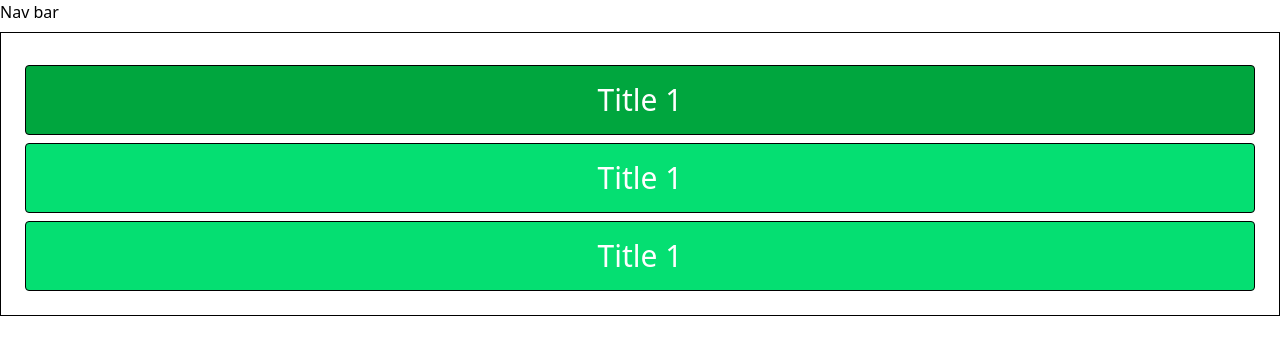
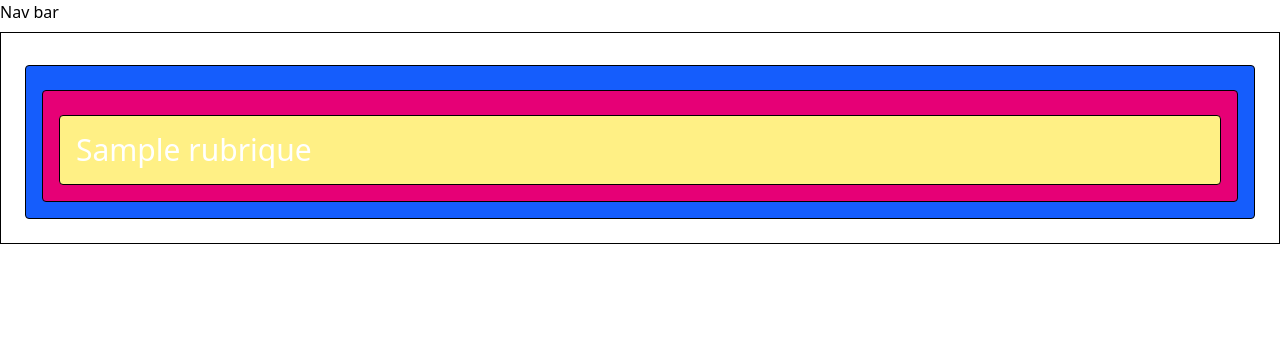
Before and after one commit to yannsay/votes_nominaux_geneve_app, a Django app: template templates/selection-rgse.html in a window 1280 px wide. Shown: the top 355 px of the page. Run offline with Django 5.2, Linux system fonts and the light colour scheme; the template is opened without the code that fills it: most values are stand-ins (such as "Sample title", 1, 10 or a date in 2020).

Commit message:
creating the RSGE dictionary and render it

```diff
--- a/templates/selection-rgse.html
+++ b/templates/selection-rgse.html
@@ -1,53 +1,63 @@
 <!DOCTYPE html>
 <html lang="en">
+
 <head>
     <meta charset="UTF-8">
     <meta name="viewport" content="width=device-width, initial-scale=1.0">
     <title>Document</title>
     <script src="https://cdn.jsdelivr.net/npm/@tailwindcss/browser@4"></script>
+    {% load static %}
+    <link rel="stylesheet" href="{% static 'votes_nominaux_geneve/style.css' %}" />
+    <!-- <link rel="stylesheet" href="{{ STATIC_URL }}'votes_nominaux_geneve/style.css'" /> -->
 
 </head>
+
 <body>
     <!-- Nav bar -->
     <nav>
         <div>
-        <h1>Nav bar</h1>
+            <h1>Nav bar</h1>
 
         </div>
     </nav>
 
     <!-- Main content -->
-    <div class = "border mt-2 p-6">
-        <div class="border bg-green-600 rounded mt-2 p-4 text-center hover:bg-green-400"> <!--  All chapters -->
-            <div class="group">
-                <h2 class="text-3xl text-white"> Title 1</h2>
+    <div class="border mt-2 p-6">
+        <!--  Block for all rubriques -->
+        <div class="border rounded mt-2 p-4 bg-blue-600 text-left">
+            {% for rubrique, chapters in rsge_dict.items %}
+            <!-- Block for a single rubriques (including all chapters) -->
+            <div class="border rounded mt-2 p-4 bg-pink-600 group">
+                <!-- Block for rubrique title-->
+                <div class="border rounded mt-2 p-4 bg-yellow-200">
+                    <h2 class="text-3xl text-white"> {{rubrique}}</h2>
+                </div>
+                <!-- end Block for rubrique title-->
+
+                <!-- Block for all chapters -->
+                <div>
+                    {% for chapter in chapters %}
+
+                    <!-- Block for signle chapter-->
                     <a href="https://www.google.com">
+                        <div class="border rounded mt-2 p-4 bg-red-600 hidden group-hover:block hover:bg-blue-600">
+                            {{chapter}}
+                        </div>
+                    </a>
+                    <!-- end Block for single chapter-->
+                    {% endfor %}
+                </div>
+                <!-- end Block for all chapters -->
 
-                <div class ="hidden border rounded p-1 mt-2 group-hover:block hover:bg-blue-600">
-Chapter 1
-                </div>
-                    </a>
-                <div class ="hidden border rounded p-1 mt-2 group-hover:block">
-                    <button>
-Chapter 1
-                    </button>
-                </div>
-                        </div>
+
+
+            </div>
+            <!-- end Block for a single rubrique (including all chapters) -->
+            {% endfor %}
         </div>
+        <!--  end Block for all rubriques -->
 
-        <div class="border bg-green-400 rounded mt-2 p-4 text-center hover:bg-blue-600"> <!--  All chapters -->
-            <div>
-                <h2 class="text-3xl text-white"> Title 1</h2>
-            </div>
-        </div>
-
-        <div class="border bg-green-400 rounded mt-2 p-4 text-center hover:bg-blue-600"> <!--  All chapters -->
-            <div>
-                <h2 class="text-3xl text-white"> Title 1</h2>
-            </div>
-        </div>
-
-    </div>
 
 </body>
+
 </html>
--- /dev/null
+++ b/votes_nominaux_geneve/static/votes_nominaux_geneve/style.css
@@ -0,0 +1,31 @@
+
+:root {
+  --color-midnight: #121063;
+  --color-tahiti: #3ab7bf;
+  --color-bermuda: #78dcca;
+}
+
+/* You can now use these custom properties in your CSS */
+.bg-midnight {
+  background-color: var(--color-midnight);
+}
+
+.bg-tahiti {
+  background-color: var(--color-tahiti);
+}
+
+.bg-bermuda {
+  background-color: var(--color-bermuda);
+}
+
+.text-midnight {
+  color: var(--color-midnight);
+}
+
+.text-tahiti {
+  color: var(--color-tahiti);
+}
+
+.text-bermuda {
+  color: var(--color-bermuda);
+}
```
Also changed, not shown: etl_votes_nominaux_geneve/etl_rsge.py (+5 -4 lines), requirements.txt (added, +63 -0 lines), templates/table-votes.html (added, +15 -0 lines), votes_nominaux_geneve/views.py (+13 -3 lines), db.sqlite3, 1 other file.
